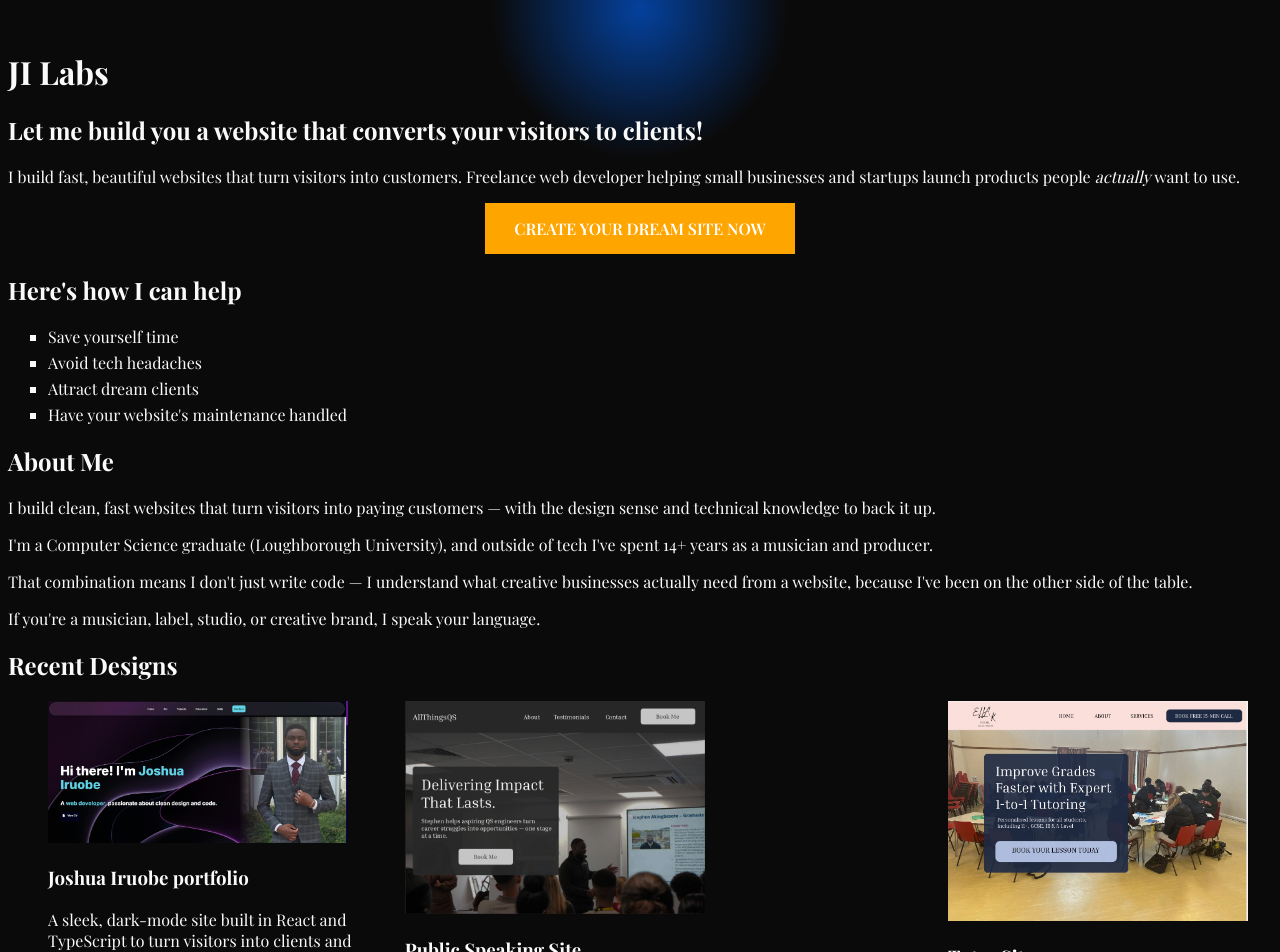
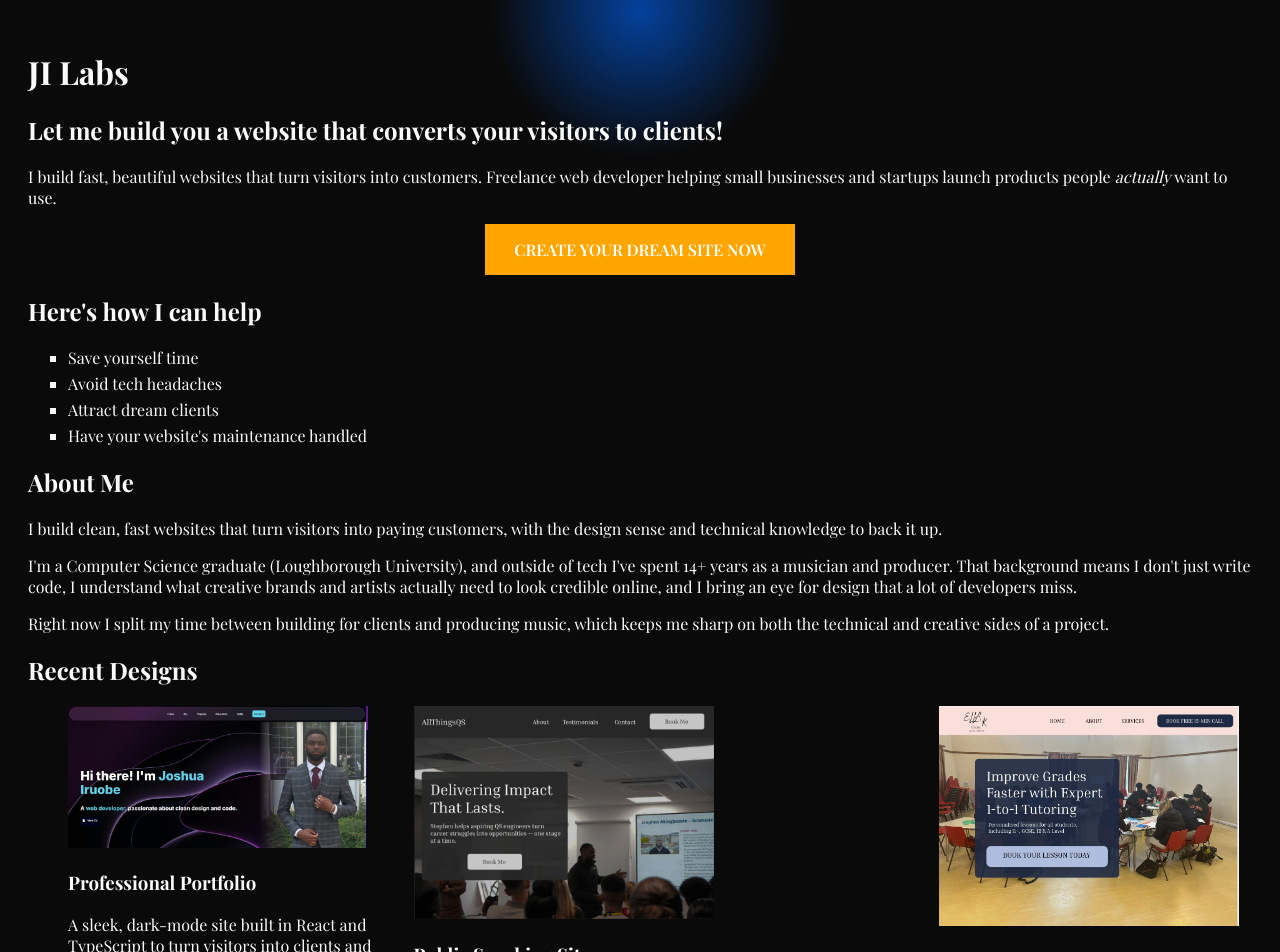
Before and after one commit to iruobej/ji-labs-portfolio, a React (Vite) app: page / in a window 1280 px wide. Shown: the top 952 px of the page. Built offline with nearby package versions, Linux system fonts and the light colour scheme; a web font is replaced by a local one.

Commit message:
content change

```diff
--- a/src/App.css
+++ b/src/App.css
@@ -20,6 +20,7 @@ body {
     background-color: var(--black);
     color: var(--white);
     font-family: "Playfair Display", serif;
+    padding: 0 20px;
 }
 
 button {
--- a/src/App.jsx
+++ b/src/App.jsx
@@ -28,23 +28,22 @@ function App() {
       </ul>
       <h2>About Me</h2>
       <p>
-        I build clean, fast websites that turn visitors into paying customers — with the design sense and technical knowledge to back it up.
+        I build clean, fast websites that turn visitors into paying customers, with the design sense and technical knowledge
+        to back it up.
       </p>
       <p>
-        I'm a Computer Science graduate (Loughborough University), and outside of tech I've spent 14+ years as a musician and producer.
+        I'm a Computer Science graduate (Loughborough University), and outside of tech I've spent 14+ years as a
+        musician and producer. That background means I don't just write code, I understand what creative brands and artists actually need to look credible online, and I bring an eye for design that a lot of developers miss.
       </p>
       <p>
-        That combination means I don't just write code — I understand what creative businesses actually need from a website,
-        because I've been on the other side of the table.
-      </p>
-      <p>
-        If you're a musician, label, studio, or creative brand, I speak your language.
+        Right now I split my time between building for clients and producing music, which keeps me sharp on both the
+        technical and creative sides of a project.
       </p>
       <h2>Recent Designs</h2>
       <ProjList />
       <CtaBtn />
       <h2>Pricing</h2>
-      <p>Pricing is tailored to your project - <a href="mailto:joshuairuobe@gmail.com" target="_blank">get in touch for a free quote.</a></p>
+      <p>Every project's different, so pricing depends on scope — but as a guide, sites start from £350. <a href="mailto:joshuairuobe@gmail.com" target="_blank">Get in touch for a free quote</a>, and I'll give you a clear number after our first call.</p>
       <h2>The Process</h2>
       <ol>
         <li>Contact me by <a href="mailto:joshuairuobe@gmail.com" target="_blank">email</a></li>
--- a/src/data/projects.js
+++ b/src/data/projects.js
@@ -3,7 +3,7 @@ import allThingsQS from '../images/allThingsQS.jpg'
 import ellaK from '../images/ellaK.jpg'
 export const projects = [
     {
-        name: 'Joshua Iruobe portfolio',
+        name: 'Professional Portfolio',
         src: portfolio,
         desc: 'A sleek, dark-mode site built in React and TypeScript to turn visitors into clients and interviews.'
     },
```
